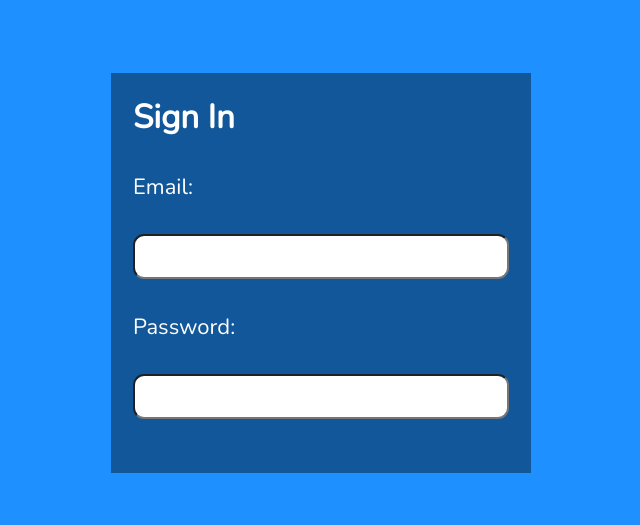
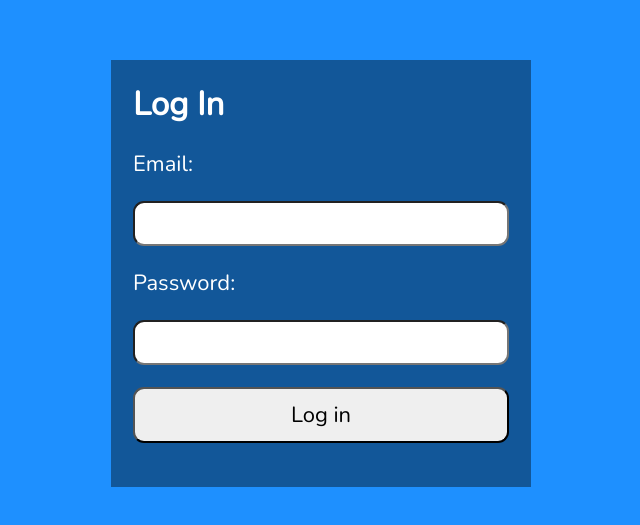
Before and after one commit to MarcinProgramista/notes_frontend, a React (Vite) app: page / in a window 1280 px wide. Shown: the part 127-652 px from the top of the page, without its empty margins (319-959 px from the left). Built offline with nearby package versions, Linux system fonts and the light colour scheme.

Commit message:
Add styled button to form in Login.jsx

```diff
--- a/src/components/Login/Login.jsx
+++ b/src/components/Login/Login.jsx
@@ -3,6 +3,7 @@ import styled from "styled-components";
 import SectionWrapper from "../SectionWrapperFrom/SectionWrapper";
 import ParagraphError from "../ParagraphErrorFrom/ParagraphErrorFrom";
 import FormWrapperRegisterLogin from "../FormWrapperRegisterLogin/FormWrapperRegisterLogin";
+import StyledButtonRegisterLogin from "../StyledButtonRegirsterLogin/StyledButtonRegirsterLOgin";
 
 const LabelWrapper = styled.label`
   margin-top: 1rem;
@@ -34,7 +35,7 @@ const Login = () => {
       <ParagraphError ref={errRef} $errMsg={errMsg} aria-live="assertive">
         {errMsg}
       </ParagraphError>
-      <h1>Sign In</h1>
+      <h1>Log In</h1>
       <FormWrapperRegisterLogin>
         <LabelWrapper htmlFor="email">Email:</LabelWrapper>
         <StyledInput
@@ -54,6 +55,7 @@ const Login = () => {
           value={pwd}
           required
         />
+        <StyledButtonRegisterLogin>Log in</StyledButtonRegisterLogin>
       </FormWrapperRegisterLogin>
     </SectionWrapper>
   );
```
